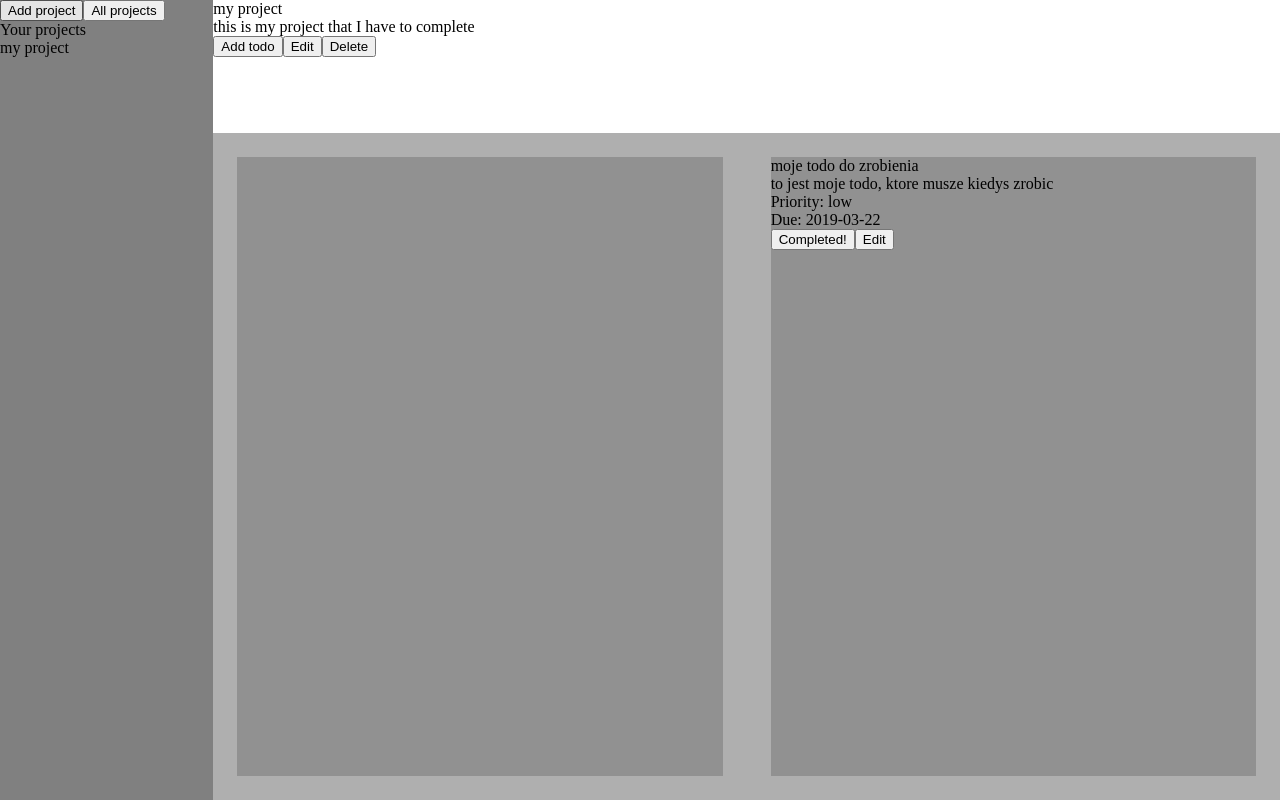
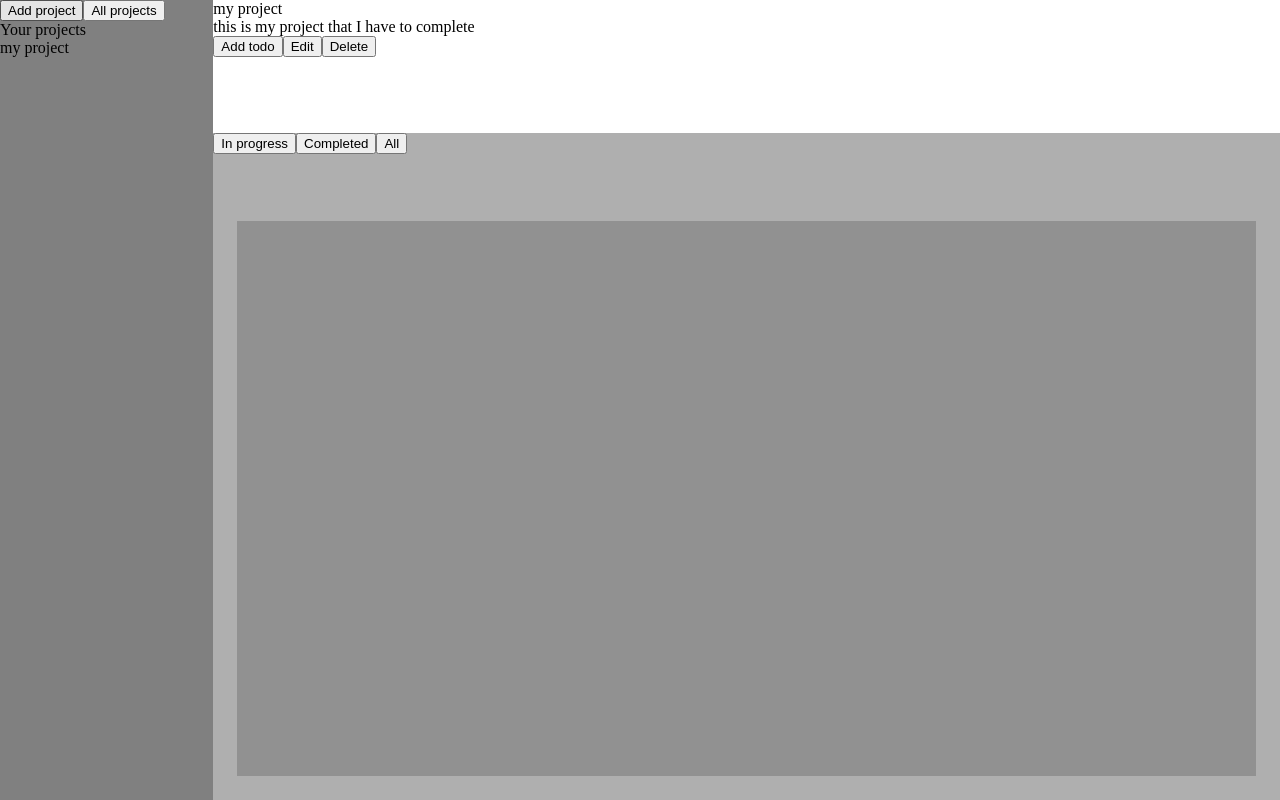
Before and after one commit to swos13/todo, a website built with webpack: page src/index.html in a window 1280 px wide. Both pictures are taken after a click on the button "Complete". Built offline with nearby package versions, Linux system fonts and the light colour scheme.

Commit message:
Change to one container of todos

```diff
--- a/src/index.js
+++ b/src/index.js
@@ -9,7 +9,7 @@ const controller = (() => {
         setEventFunctions();
         const todo = model.createTodo("moje todo do zrobienia", "to jest moje todo, ktore musze kiedys zrobic", "low", "2019-03-22");
         const todoCard = view.createTodoCard(todo);
-        view.addTodoToContainer(todoCard, view.getIncompletedTodosContainer());
+        view.addTodoToContainer(todoCard, view.getTodosContainer());
     }
     const setEventFunctions = () => {
         const eventFunctions = new Map();
@@ -19,6 +19,7 @@ const controller = (() => {
         eventFunctions.set('add-project', createProject);
         eventFunctions.set('edit-project', editProject);
         eventFunctions.set('set-project', setProject);
+        eventFunctions.set('show-todos', showTodos);
         view.setEventFunctions(eventFunctions);
     }
     const createDefaultProject = () => {
@@ -28,7 +29,7 @@ const controller = (() => {
     }
     const addTodoToView = (todo) => {
         const card = view.createTodoCard(todo);
-        const container = todo.isCompleted == false ? view.getIncompletedTodosContainer() : view.getCompletedTodosContainer();
+        const container = view.getTodosContainer();
         view.addTodoToContainer(card, container);
     }
     const createTodo = (form) => {
@@ -55,7 +56,20 @@ const controller = (() => {
         const sortedTodos = Array.from(newCurrentProject.todos, ([, todo]) => (todo)).sort((todoA, todoB) => {
             return new Date(todoA.dueDate) - new Date(todoB.dueDate);
         });
-        console.log(sortedTodos);
+
+        sortedTodos.forEach((todo) => {
+            addTodoToView(todo);
+        })
+    }
+    const showTodos = (type) => {
+        const todosArray = Array.from(getCurrentProject().todos);
+        if(type == 'in-progress')
+            todosArray.filter((todo) => todo.isCompleted == false);
+        else if (type == 'completed')
+            todosArray.filter((todo) => todo.isCompleted == true);
+        const sortedTodos = Array.from(newCurrentProject.todos, ([, todo]) => (todo)).sort((todoA, todoB) => {
+            return new Date(todoA.dueDate) - new Date(todoB.dueDate);
+        });
         sortedTodos.forEach((todo) => {
             addTodoToView(todo);
         })
--- a/src/style.css
+++ b/src/style.css
@@ -30,10 +30,10 @@ body {
     background-color: rgb(175, 175, 175);
     grid-row: 2 / 3;
     display: grid;
-    grid-template-columns: repeat(2, 1fr);
+    grid-template-rows: 64px 1fr;
 }
 
-.incompleted-todos, .completed-todos {
+.todos-cards {
     background-color: rgb(145, 145, 145);
     margin: 24px;
 }
--- a/src/view.js
+++ b/src/view.js
@@ -2,6 +2,7 @@ const view = (() => {
 
     const body = document.querySelector('body');
     let eventFunctions = new Map();
+    let todosCardsContainer;
 
     const setUp = (projects, name, description) => {
         appendChildren(body, [createSidebar(projects), createProject(name, description)]);
@@ -300,12 +301,27 @@ const view = (() => {
         const todos = document.createElement('div');
         todos.classList.add('todos-container');
 
-        const incompletedTodos = document.createElement('div');
-        incompletedTodos.classList.add('incompleted-todos');
-        const completedTodos = document.createElement('div');
-        completedTodos.classList.add('completed-todos');
+        const buttons = document.createElement('div');
+        buttons.classList.add('todos-selection');
 
-        appendChildren(todos, [incompletedTodos, completedTodos]);
+        const inProgressButton = document.createElement('button');
+        inProgressButton.classList.add('in-progress-button');
+        inProgressButton.textContent = 'In progress';
+
+        const completedButton = document.createElement('button');
+        completedButton.classList.add('in-progress-button');
+        completedButton.textContent = 'Completed';
+
+        const allButton = document.createElement('button');
+        allButton.classList.add('in-progress-button');
+        allButton.textContent = 'All';
+
+        appendChildren(buttons, [inProgressButton, completedButton, allButton])
+
+        todosCardsContainer = document.createElement('div');
+        todosCardsContainer.setAttribute('class', 'todos-cards in-progress');
+
+        appendChildren(todos, [buttons, todosCardsContainer]);
 
         return todos;
     }
@@ -322,8 +338,7 @@ const view = (() => {
         document.querySelector('.project-description').textContent = description;
     }
 
-    const getCompletedTodosContainer = () => document.querySelector('.completed-todos');
-    const getIncompletedTodosContainer = () => document.querySelector('.incompleted-todos');
+    const getTodosContainer = () => todosCardsContainer;
 
     const createTodoCard = (todo) => {
         const card = document.createElement('div');
@@ -361,15 +376,14 @@ const view = (() => {
         editButton.textContent = "Edit";
 
         completeButton.addEventListener('click', () => {
-            card.parentNode.removeChild(card);
             if(todo.isCompleted == false){
-                addTodoToContainer(card, getCompletedTodosContainer());
                 completeButton.textContent = 'Completed!';
             }
             else{
-                addTodoToContainer(card, getIncompletedTodosContainer());
                 completeButton.textContent = 'Complete';
             }
+            if(!todosCardsContainer.classList.contains('all'))
+                todosCardsContainer.removeChild(card);
             eventFunctions.get('change-todo-completion')(todo.id);
         })
 
@@ -389,7 +403,6 @@ const view = (() => {
         document.querySelector(`.todo-card[id="${id}"] > .card-priority`).textContent = `Priority: ${priority}`;
         const dueDateText = document.querySelector(`.todo-card[id="${id}"] > .card-due-date`);
         dueDateText.textContent = dueDate != '' ? `Due: ${dueDate}` : '';
-
     }
 
     const addTodoToContainer = (todoCard, container) => {
@@ -398,8 +411,8 @@ const view = (() => {
 
     return { setUp, createSidebar, getProjectsContainer, addProjectToContainer, changeContent,
             setEventFunctions, createProject, updateProject,
-            getCompletedTodosContainer, getIncompletedTodosContainer,
-            createTodoCard, updateTodo, addTodoToContainer }
+            getTodosContainer, createTodoCard,
+            updateTodo, addTodoToContainer }
 })();
 
 export default view;
```
